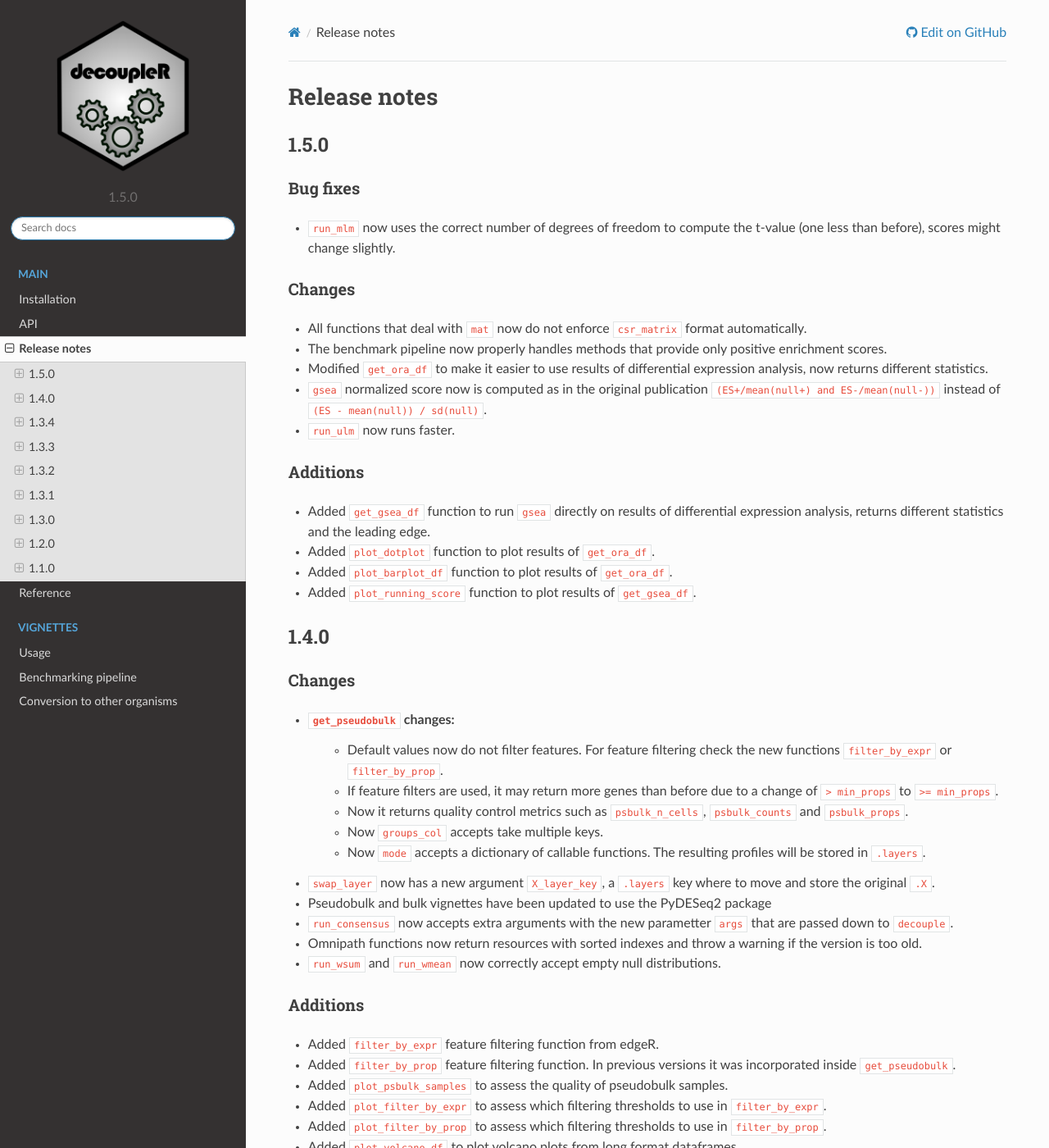
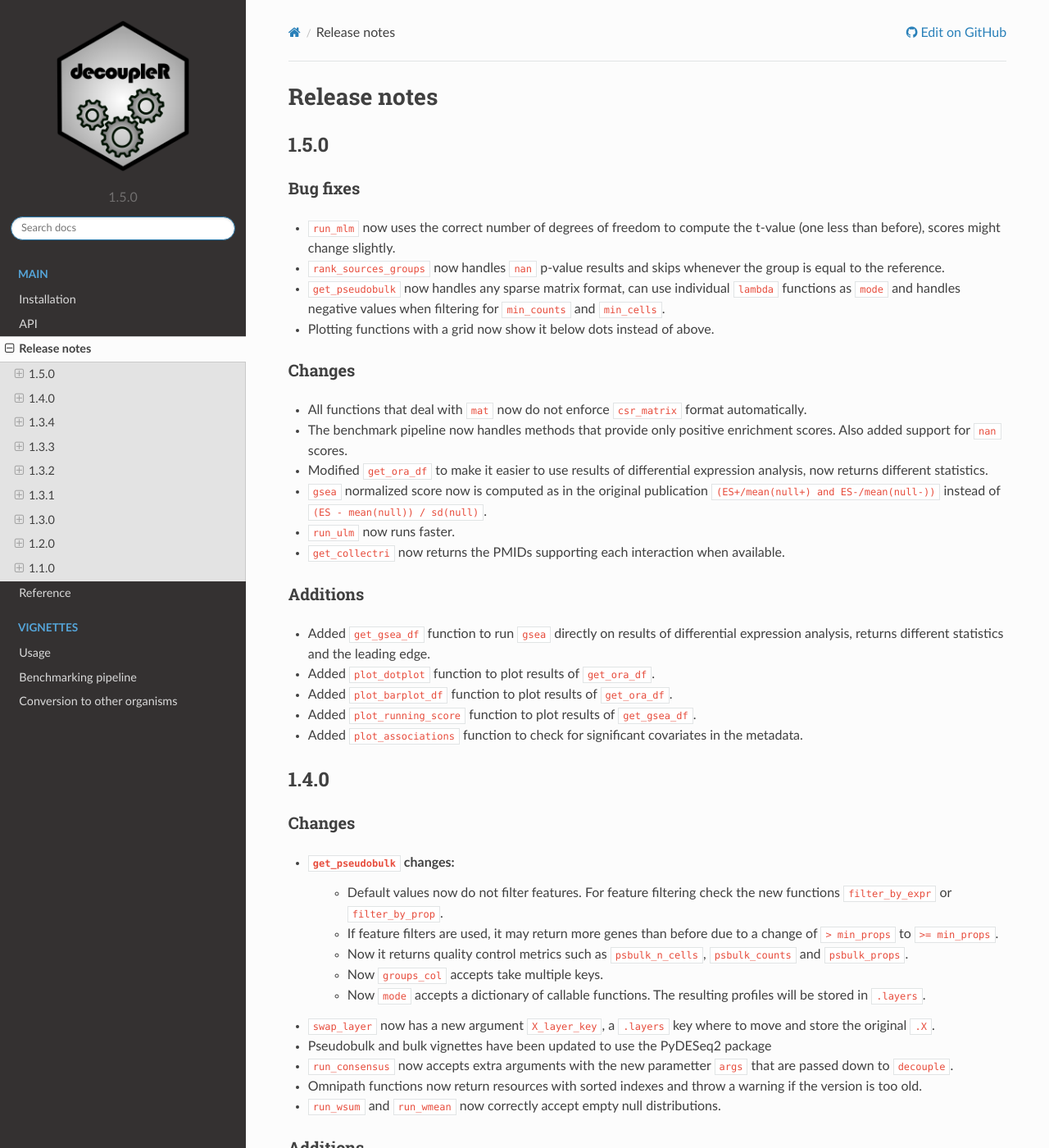
Before and after one commit to saezlab/decoupler-py, a Sphinx documentation site: the page built from docs/source/release_notes.rst, in a window 1280 px wide and 1400 px high. Shown: the whole window at 82% size. Built offline with Sphinx 7.4.7 and the Read the Docs theme 2.0.0, drawn with Linux system fonts in a browser that asks for light colours; pages that are not in the unit, such as notebooks, are missing from menus.

Commit message:
Updated docs

```diff
--- a/docs/source/api.rst
+++ b/docs/source/api.rst
@@ -77,6 +77,7 @@ AnnData utils:
    filter_by_expr
    filter_by_prop
    get_metadata_associations
+   rank_sources_groups
 
 Omnipath wrappers:
 ------------------
@@ -144,3 +145,4 @@ Other
    :toctree: generated
 
    get_ora_df
+   get_gsea_df
--- a/docs/source/index.rst
+++ b/docs/source/index.rst
@@ -9,7 +9,7 @@ decoupler - Ensemble of methods to infer biological activities
 .. |Issues| image:: https://img.shields.io/github/issues/saezlab/decoupler-py.svg
    :target: https://github.com/saezlab/decoupler-py/issues/
 
-.. |PyPIDownloads| image:: https://pepy.tech/badge/decoupler
+.. |PyPIDownloads| image:: https://static.pepy.tech/badge/decoupler
    :target: https://pepy.tech/project/decoupler
 
 .. |Docs| image:: https://readthedocs.org/projects/decoupler-py/badge/?version=latest
--- a/docs/source/release_notes.rst
+++ b/docs/source/release_notes.rst
@@ -7,14 +7,18 @@ Release notes
 Bug fixes
 ~~~~~~~~~
 - ``run_mlm`` now uses the correct number of degrees of freedom to compute the t-value (one less than before), scores might change slightly.
+- ``rank_sources_groups`` now handles ``nan`` p-value results and skips whenever the group is equal to the reference.
+- ``get_pseudobulk`` now handles any sparse matrix format, can use individual ``lambda`` functions as ``mode`` and handles negative values when filtering for ``min_counts`` and ``min_cells``.
+- Plotting functions with a grid now show it below dots instead of above.
 
 Changes
 ~~~~~~~
 - All functions that deal with ``mat`` now do not enforce ``csr_matrix`` format automatically.
-- The benchmark pipeline now properly handles methods that provide only positive enrichment scores.
+- The benchmark pipeline now handles methods that provide only positive enrichment scores. Also added support for ``nan`` scores.
 - Modified ``get_ora_df`` to make it easier to use results of differential expression analysis, now returns different statistics.
 - ``gsea`` normalized score now is computed as in the original publication ``(ES+/mean(null+) and ES-/mean(null-))`` instead of ``(ES - mean(null)) / sd(null)``.
 - ``run_ulm`` now runs faster.
+- ``get_collectri`` now returns the PMIDs supporting each interaction when available.
 
 Additions
 ~~~~~~~~~
@@ -22,6 +26,7 @@ Additions
 - Added ``plot_dotplot`` function to plot results of ``get_ora_df``.
 - Added ``plot_barplot_df`` function to plot results of ``get_ora_df``.
 - Added ``plot_running_score`` function to plot results of ``get_gsea_df``.
+- Added ``plot_associations`` function to check for significant covariates in the metadata.
 
 1.4.0
 -----
```
